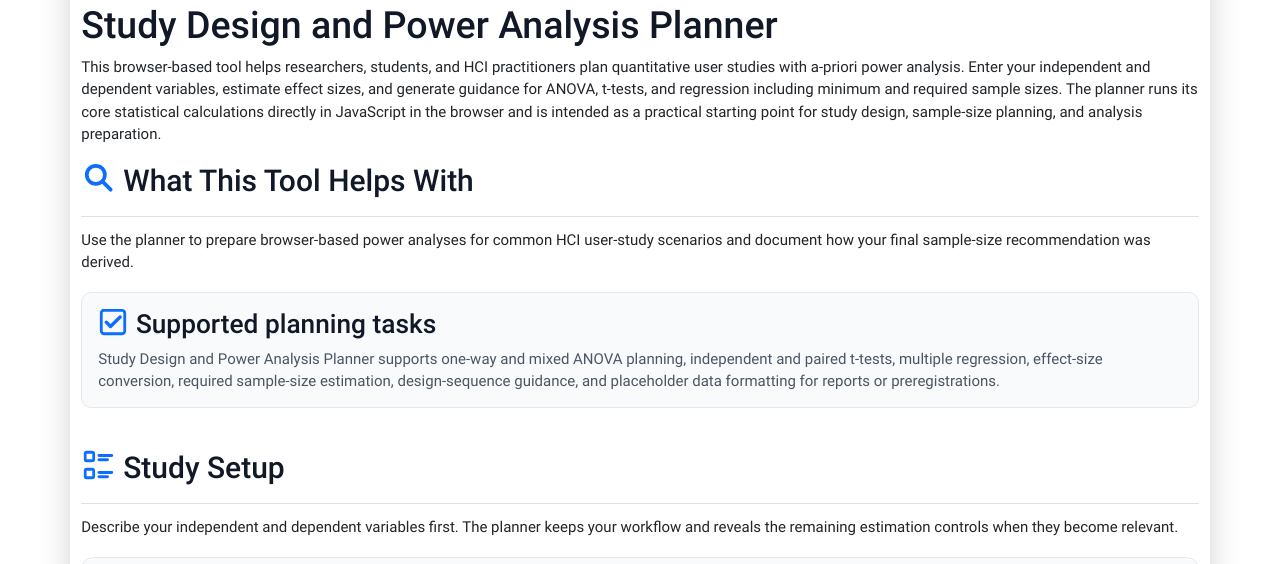
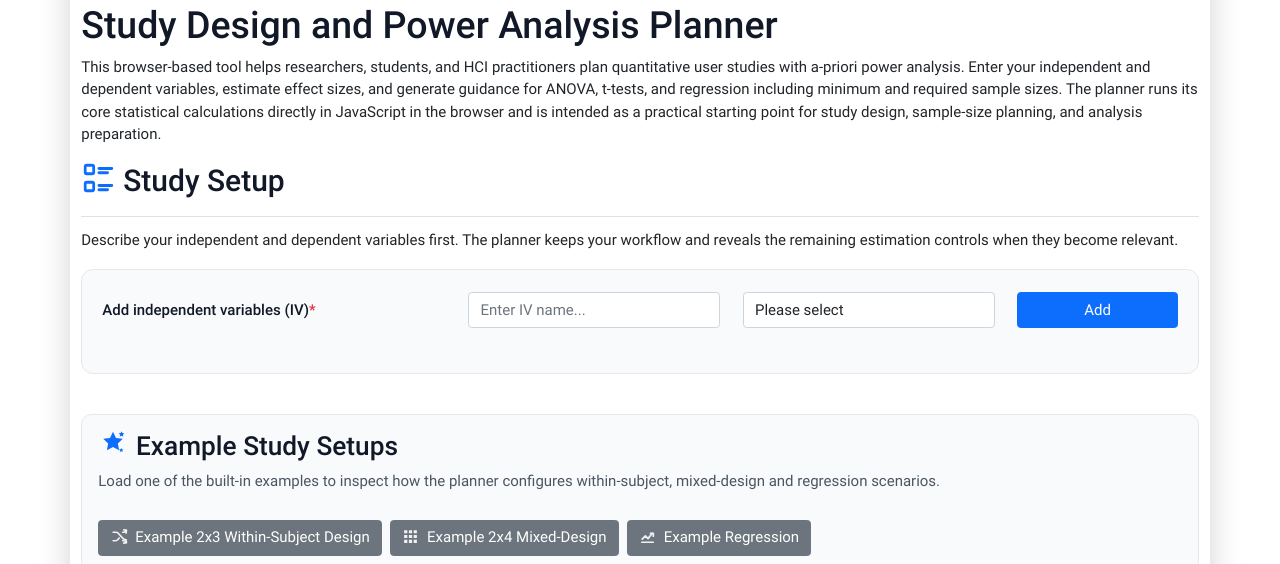
Before and after one commit to valentin-schwind/study-power-analysis, a website with bundled scripts: page index.html in a window 1280 px wide. Shown: the part 173-737 px from the top of the page. Built offline with nearby package versions, Linux system fonts and the light colour scheme; files whose address does not match are found by name.

Commit message:
Remove 'What This Tool Helps With' / 'About This' section (declutter)

```diff
--- a/index.html
+++ b/index.html
@@ -99,21 +99,6 @@
                             This browser-based tool helps researchers, students, and HCI practitioners plan quantitative user studies with a-priori power analysis. Enter your independent and dependent variables, estimate effect sizes, and generate guidance for ANOVA, t-tests, and regression including minimum and required sample sizes. The planner runs its core statistical calculations directly in JavaScript in the browser and is intended as a practical starting point for study design, sample-size planning, and analysis preparation.
                         </p>
                     </header>
-
-                    <section class="content-section">
-                        <div class="section-heading">
-                            <h2><i class="bi bi-search me-2"></i>What This Tool Helps With</h2>
-                        </div>
-                        <p class="section-intro">Use the planner to prepare browser-based power analyses for common HCI user-study scenarios and document how your final sample-size recommendation was derived.</p>
-                        <div class="resource-list helper-list">
-                            <div class="resource-item d-flex flex-column align-items-stretch">
-                                <div class="resource-text">
-                                    <h3><i class="bi bi-check2-square me-2"></i>Supported planning tasks</h3>
-                                    <p>Study Design and Power Analysis Planner supports one-way and mixed ANOVA planning, independent and paired t-tests, multiple regression, effect-size conversion, required sample-size estimation, design-sequence guidance, and placeholder data formatting for reports or preregistrations.</p>
-                                </div>
-                            </div>
-                        </div>
-                    </section>
 
                     <section class="content-section">
                         <div class="section-heading">
```
